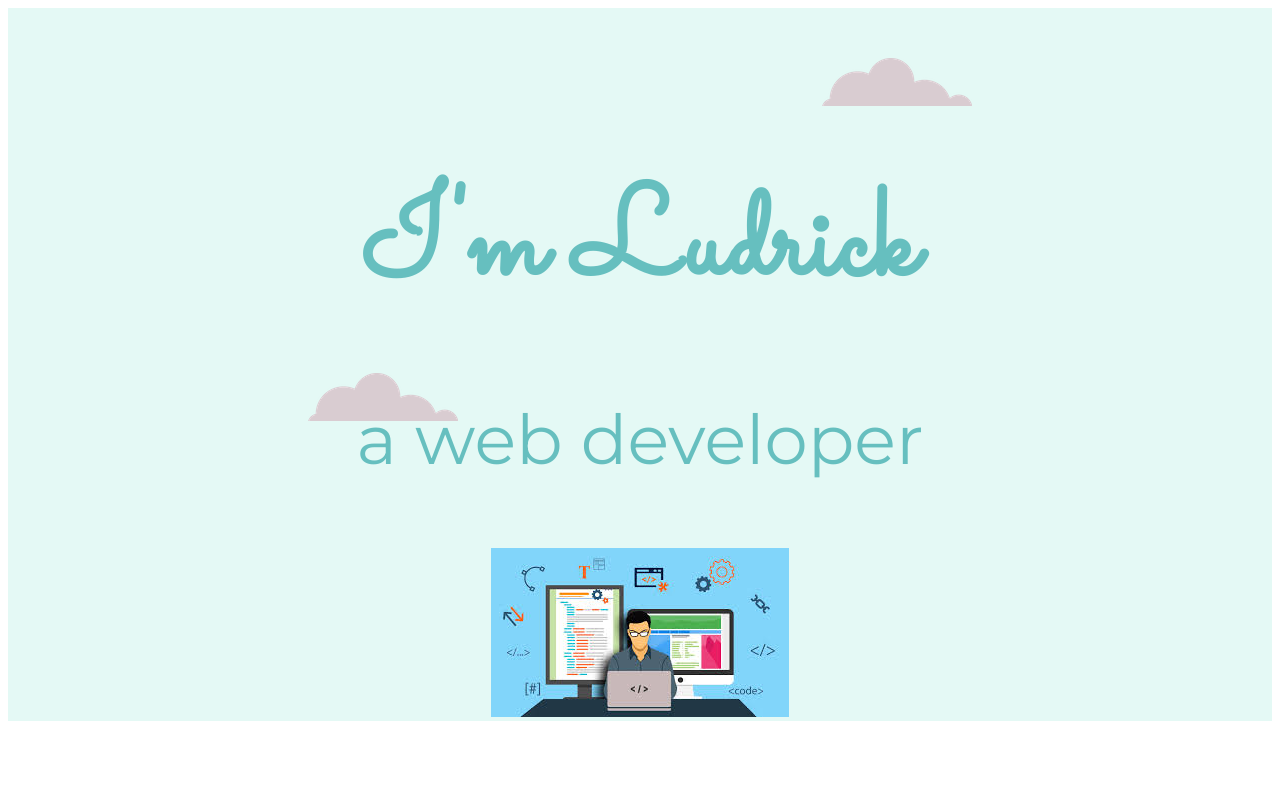
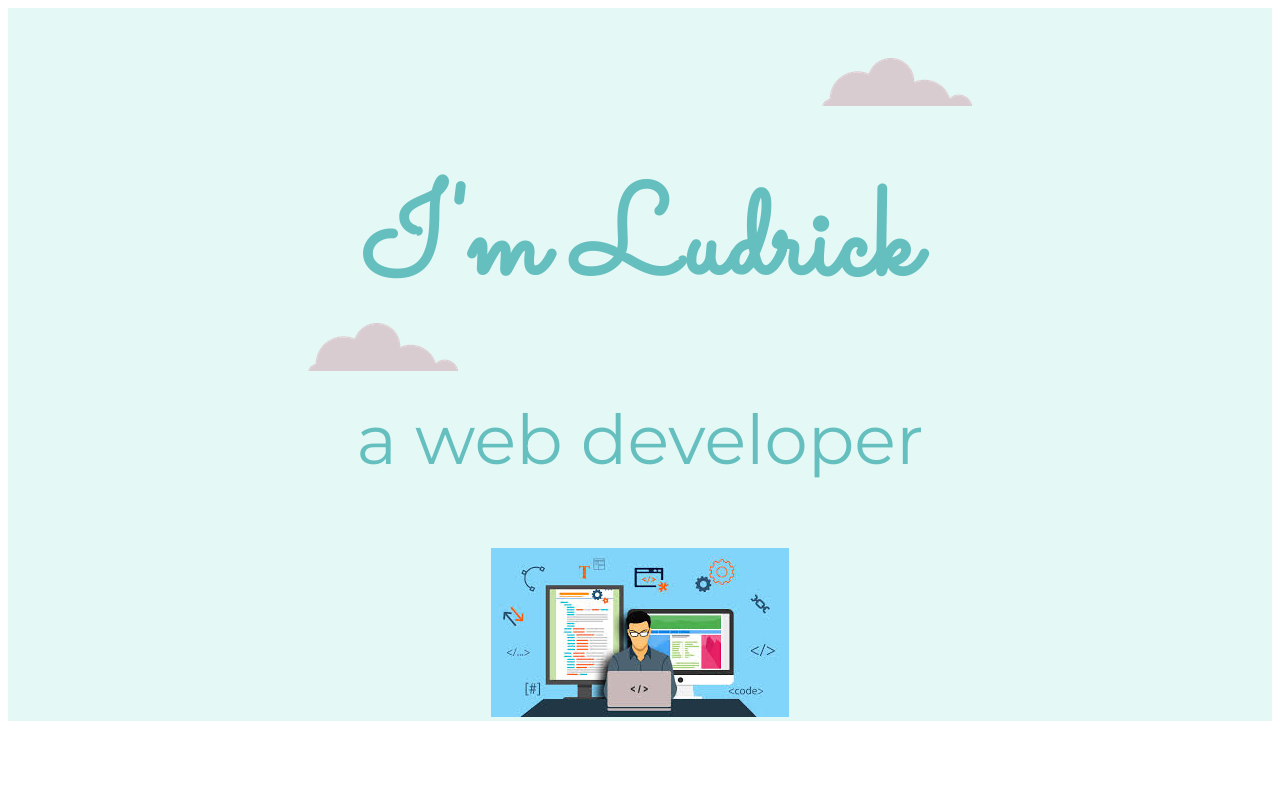
Before and after one commit to Ludrique/my-profile, a plain HTML site: page index.html in a window 1280 px wide. Shown: the top 800 px of the page. Drawn offline with Linux system fonts and the light colour scheme.

Commit message:
updated bottom-cloud positioning

```diff
--- a/index.html
+++ b/index.html
@@ -53,7 +53,7 @@
     .bottom-cloud {
       position: absolute;
       left: 300px;
-      bottom: 300px;
+      bottom: 350px;
     }
 
     .contact-me {
@@ -89,6 +89,7 @@
     .intro {
       width: 30%;
       margin: auto;
+
     }
 
     .top-container {
```
